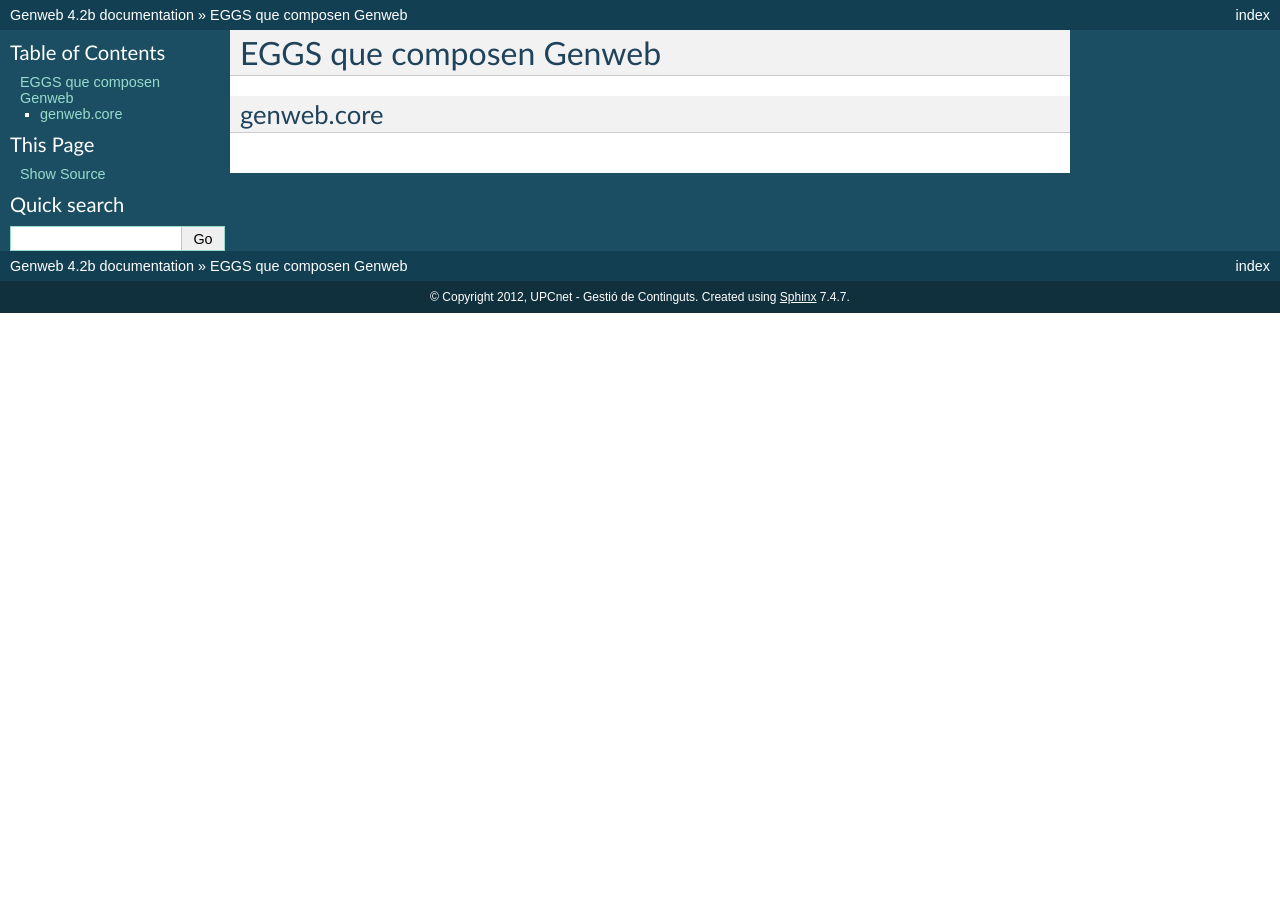
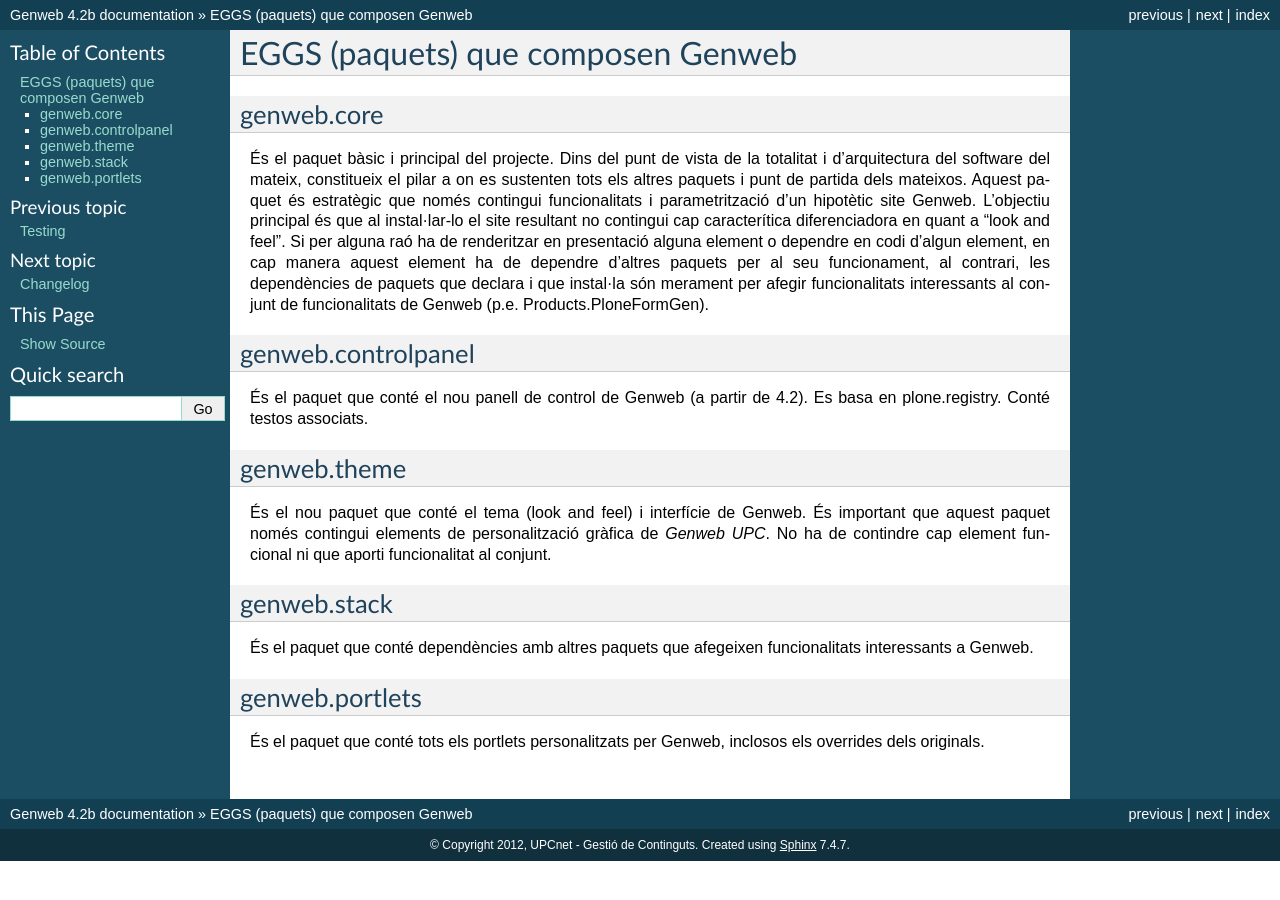
Before and after one commit to UPCnet/genweb.core, a Sphinx documentation site: the page built from docs/eggs.rst, in a window 1280 px wide. Built offline with Sphinx 7.4.7, drawn with Linux system fonts in a browser that asks for light colours.

Commit message:
updated documentation

```diff
--- a/docs/eggs.rst
+++ b/docs/eggs.rst
@@ -1,6 +1,28 @@
-========================
-EGGS que composen Genweb
-========================
+===================================
+EGGS (paquets) que composen Genweb
+===================================
 
 genweb.core
 -----------
+
+És el paquet bàsic i principal del projecte. Dins del punt de vista de la totalitat i d'arquitectura del software del mateix, constitueix el pilar a on es sustenten tots els altres paquets i punt de partida dels mateixos. Aquest paquet és estratègic que només contingui funcionalitats i parametrització d'un hipotètic site Genweb. L'objectiu principal és que al instal·lar-lo el site resultant no contingui cap caracterítica diferenciadora en quant a "look and feel". Si per alguna raó ha de renderitzar en presentació alguna element o dependre en codi d'algun element, en cap manera aquest element ha de dependre d'altres paquets per al seu funcionament, al contrari, les dependències de paquets que declara i que instal·la són merament per afegir funcionalitats interessants al conjunt de funcionalitats de Genweb (p.e. Products.PloneFormGen).
+
+genweb.controlpanel
+-------------------
+
+És el paquet que conté el nou panell de control de Genweb (a partir de 4.2). Es basa en plone.registry. Conté testos associats.
+
+genweb.theme
+------------
+
+És el nou paquet que conté el tema (look and feel) i interfície de Genweb. És important que aquest paquet només contingui elements de personalització gràfica de *Genweb UPC*. No ha de contindre cap element funcional ni que aporti funcionalitat al conjunt.
+
+genweb.stack
+------------
+
+És el paquet que conté dependències amb altres paquets que afegeixen funcionalitats interessants a Genweb.
+
+genweb.portlets
+---------------
+
+És el paquet que conté tots els portlets personalitzats per Genweb, inclosos els overrides dels originals.
--- a/docs/index.rst
+++ b/docs/index.rst
@@ -34,6 +34,7 @@
 
    codestyle
    testing
+   eggs
 
 Historial de canvis
 ===================
```
